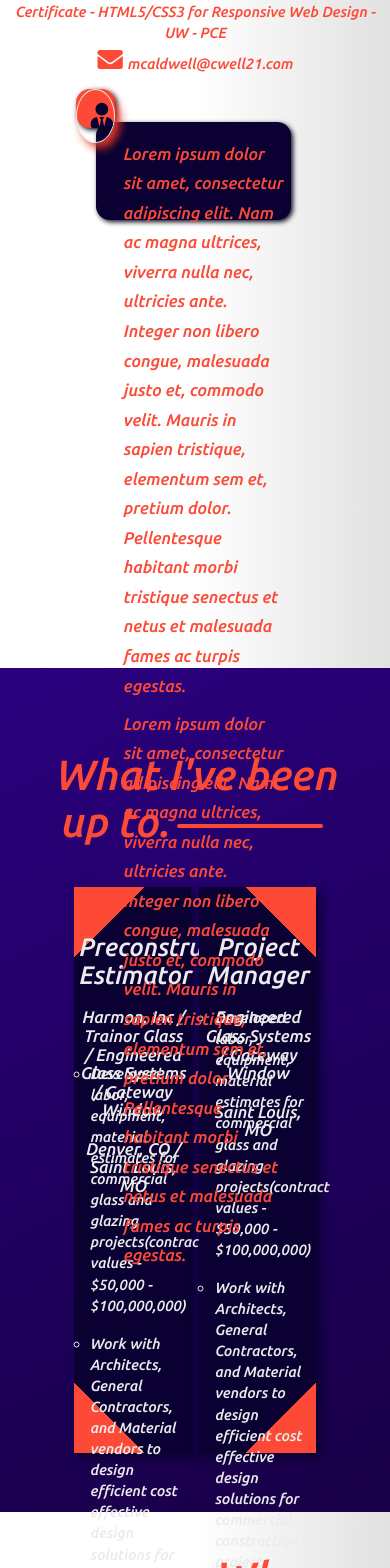
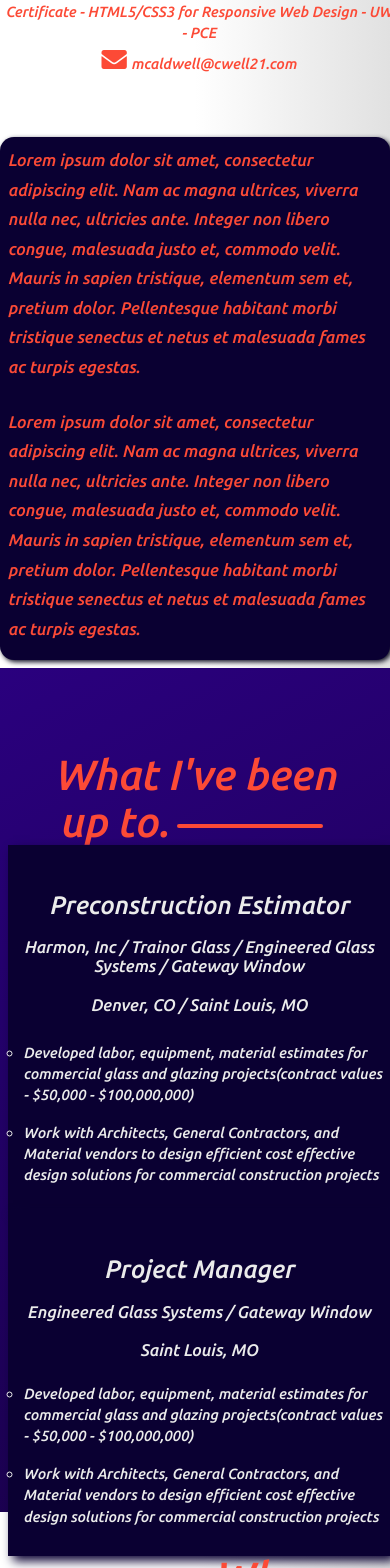
Before and after one commit to Cwell21/cwell_resume, a React (Create React App) app: page / in a window 390 px wide. Shown: the part 1020-2588 px from the top of the page. Built offline with nearby package versions, Linux system fonts and the light colour scheme.

Commit message:
progress commit - responsive design

```diff
--- a/src/Components/About/About.css
+++ b/src/Components/About/About.css
@@ -28,7 +28,7 @@
 
 .about_section {
   align-items: center;
-  height: auto;
+  height: 60vh;
   justify-content: center;
   margin: 15vh 0 0;
   position: relative;
@@ -92,7 +92,7 @@
 .about_stats {
   display: flex;
   flex-direction: column;
-  height: 2vh;
+  height: auto;
   margin-top: 1vh;
   width: 100%;
 }
@@ -107,7 +107,7 @@
 .about_stats li {
   display: inline-block;
   margin: .5vh 1vw 0;
-  width: auto;
+  width: 100%;
 }
 
 .about_stats li a {
@@ -138,3 +138,30 @@
   margin: 0 auto 1vh;
   width: 30%;
 }
+
+
+@media only screen and (max-width: 1024px) {
+
+  .about_section {
+
+    margin-top: 5vh;
+    padding: 0 2vw;
+    width: 100%;
+  }
+
+  #about_figure {
+    display: none;
+  }
+
+  #about_description {
+    height: auto;
+    left:0;
+    padding: 0 2vw 0;
+    width: 100vw;
+  }
+
+  #about_description p {
+    margin-bottom: 2vh;
+  }
+
+}
--- a/src/Components/Experience/Job/Job.css
+++ b/src/Components/Experience/Job/Job.css
@@ -66,3 +66,30 @@
   padding: 1vh 0;
   text-align: left;
 }
+
+/* MEDIA QUERIES */
+
+@media only screen and (max-width:1024px) {
+
+  .article_job {
+    align-items: space-around;
+    flex-direction: column;
+    justify-content: space-between;
+    padding: 0 1vw;
+  }
+
+  .experience_article {
+    background:
+      linear-gradient(-135deg, transparent 50px, rgb(10,0,50) 0) top right,
+      linear-gradient(-45deg, transparent 50px, rgb(10,0,50) 0) bottom right;
+
+    width:100%;
+  }
+  .article_job .experience_article:last-child{
+    background:
+      linear-gradient(135deg, transparent 50px, rgb(10,0,50) 0) top left,
+      linear-gradient(45deg, transparent 50px, rgb(10,0,50) 0) bottom left;
+    width:100%;
+  }
+
+}
--- a/src/Components/Homebutton/Homebutton.css
+++ b/src/Components/Homebutton/Homebutton.css
@@ -18,3 +18,14 @@
 .btn_home i {
   color: rgb(252,74,54);
 }
+
+/* MEDIA QUERIES */
+
+@media only screen and (max-width:1024px) {
+
+  .btn_home {
+
+    bottom: 50vh;
+    right:0;
+  }
+}
```
Also changed, not shown: src/Components/Experience/Experience.css (+8 -0 lines).
